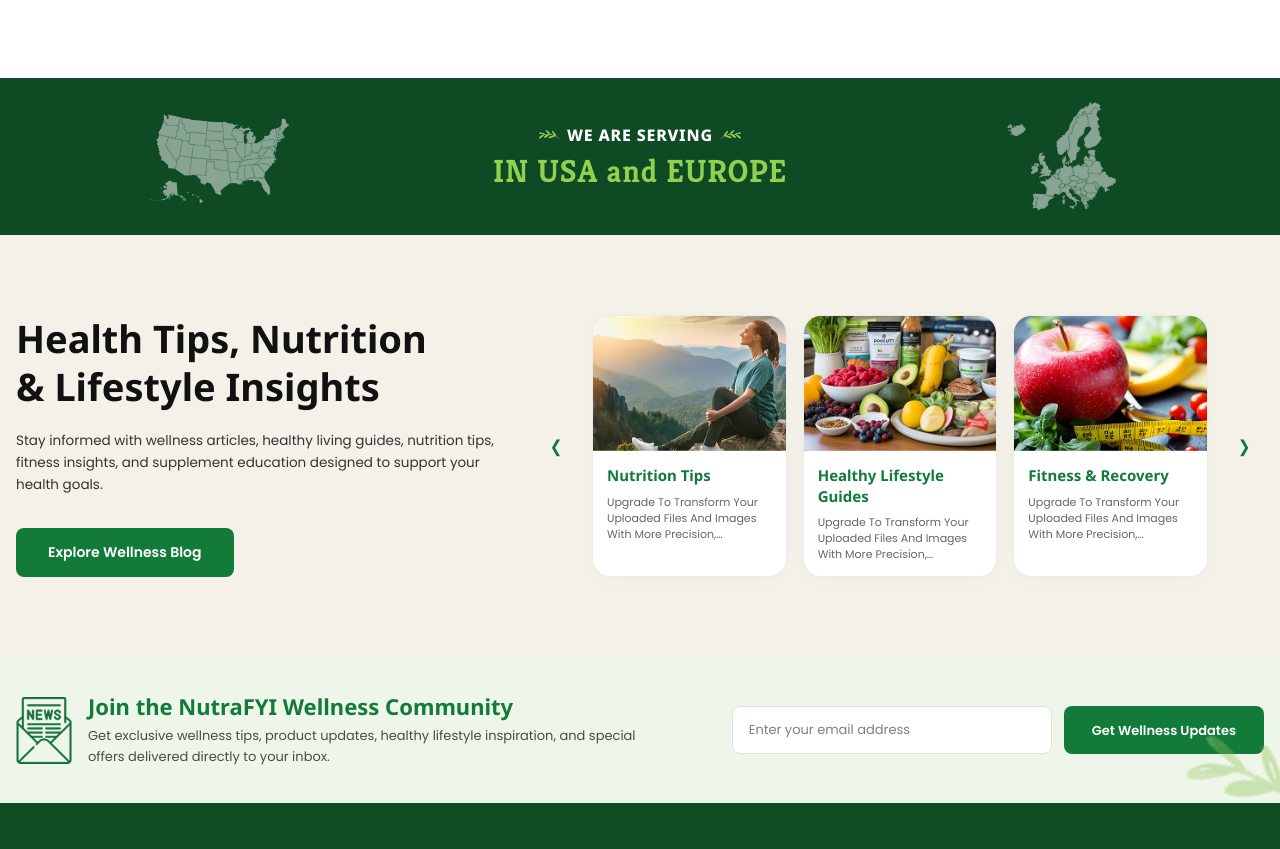
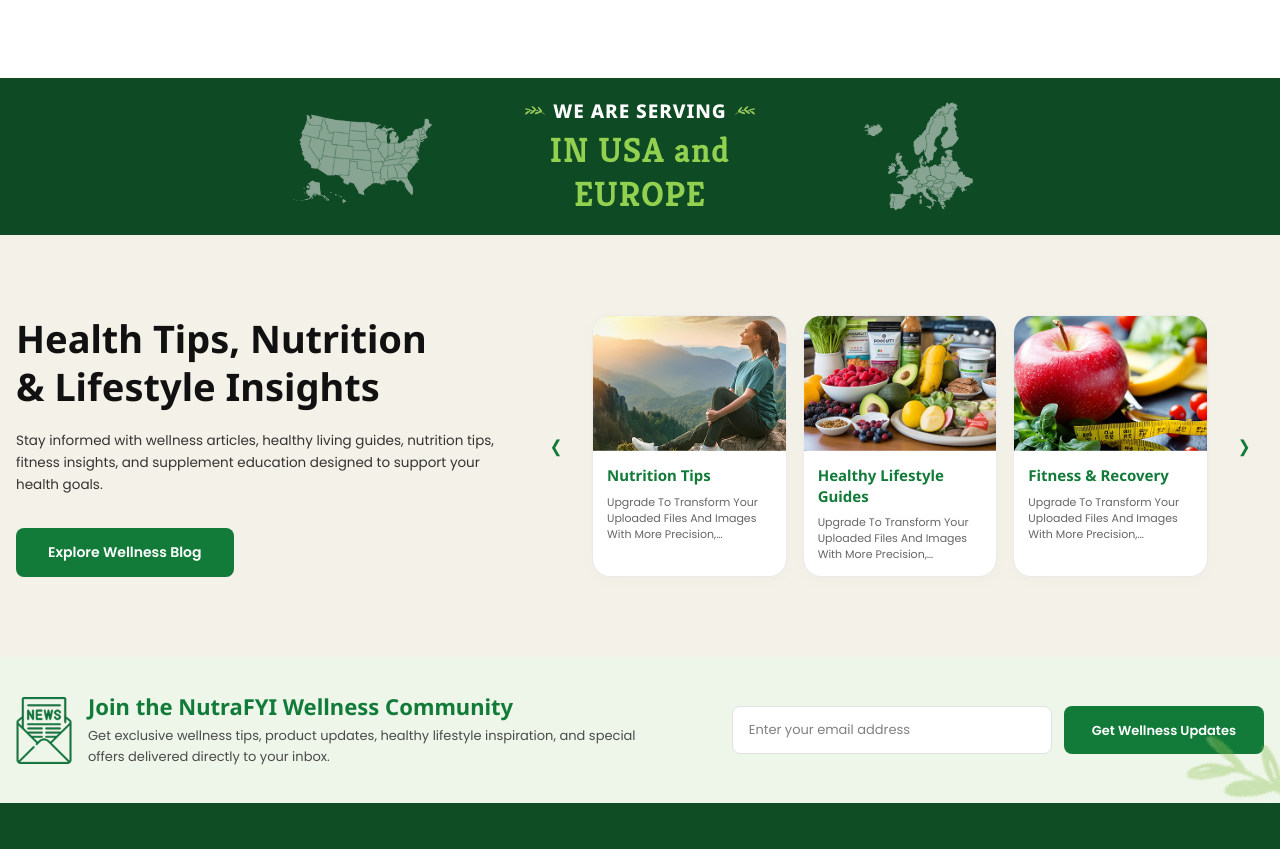
Before and after one commit to drashijaintms/nutrafyi, a React (Vite) app: page /about in a window 1280 px wide. Shown: the part 1547-2396 px from the top of the page. Built offline with nearby package versions, Linux system fonts and the light colour scheme; no server answers.

Commit message:
Pull serving location maps closer to text and increase font sizes

```diff
--- a/src/components/ServingLocations.jsx
+++ b/src/components/ServingLocations.jsx
@@ -6,7 +6,7 @@ function ServingLocations() {
   return (
     <section className="bg-[#0e4a24] py-3 md:py-4 overflow-hidden">
 
-      <div className="max-w-7xl mx-auto px-4">
+      <div className="max-w-[850px] mx-auto px-4">
 
         <div className="grid grid-cols-3 items-center gap-4">
 
@@ -35,8 +35,8 @@ function ServingLocations() {
                   text-white
                   font-extrabold
                   uppercase
-                  text-[13px]
-                  md:text-[16px]
+                  text-[15px]
+                  md:text-[19px]
                   tracking-wider
                 "
                 style={{ fontFamily: "'Noto Sans', sans-serif" }}
@@ -55,9 +55,9 @@ function ServingLocations() {
             <h2
               className="
                 text-[#92d050]
-                text-[22px]
-                sm:text-[26px]
-                md:text-[32px]
+                text-[24px]
+                sm:text-[29px]
+                md:text-[35px]
                 font-bold
                 tracking-wide
                 leading-tight
```
